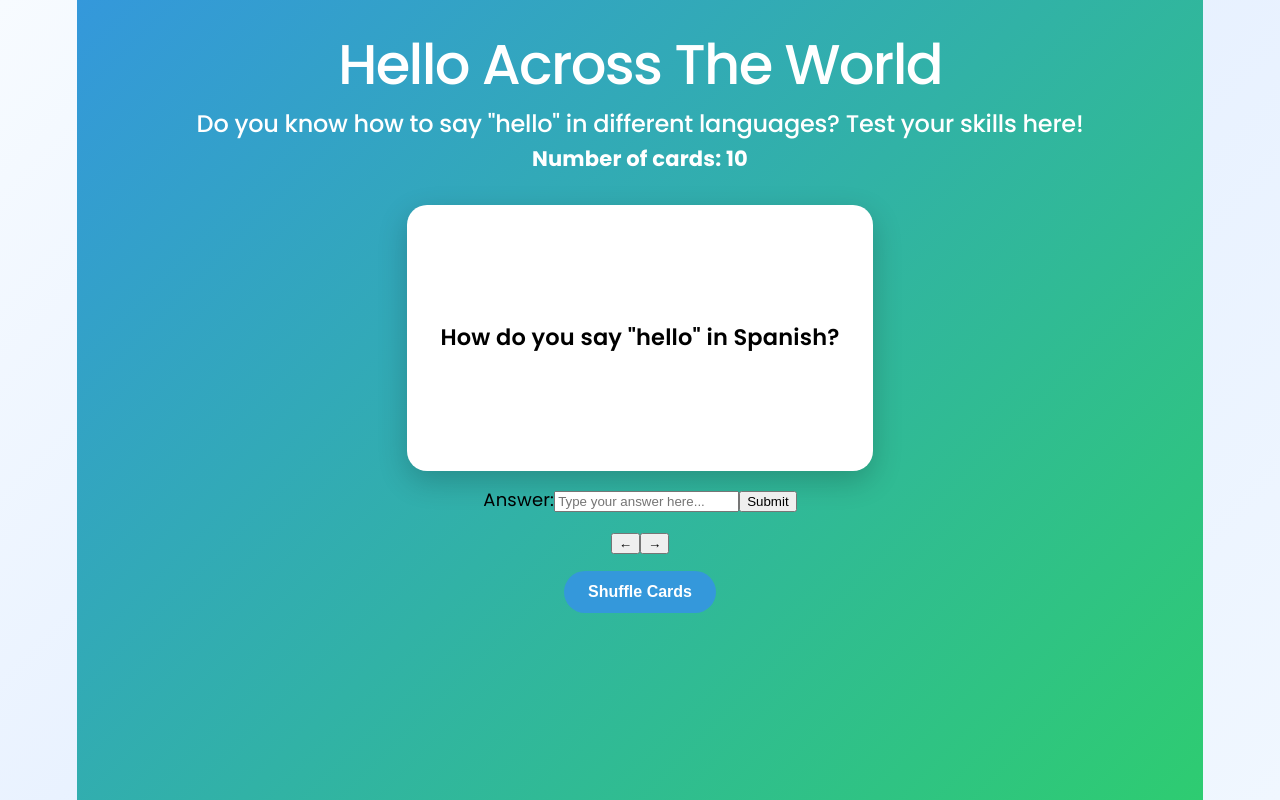
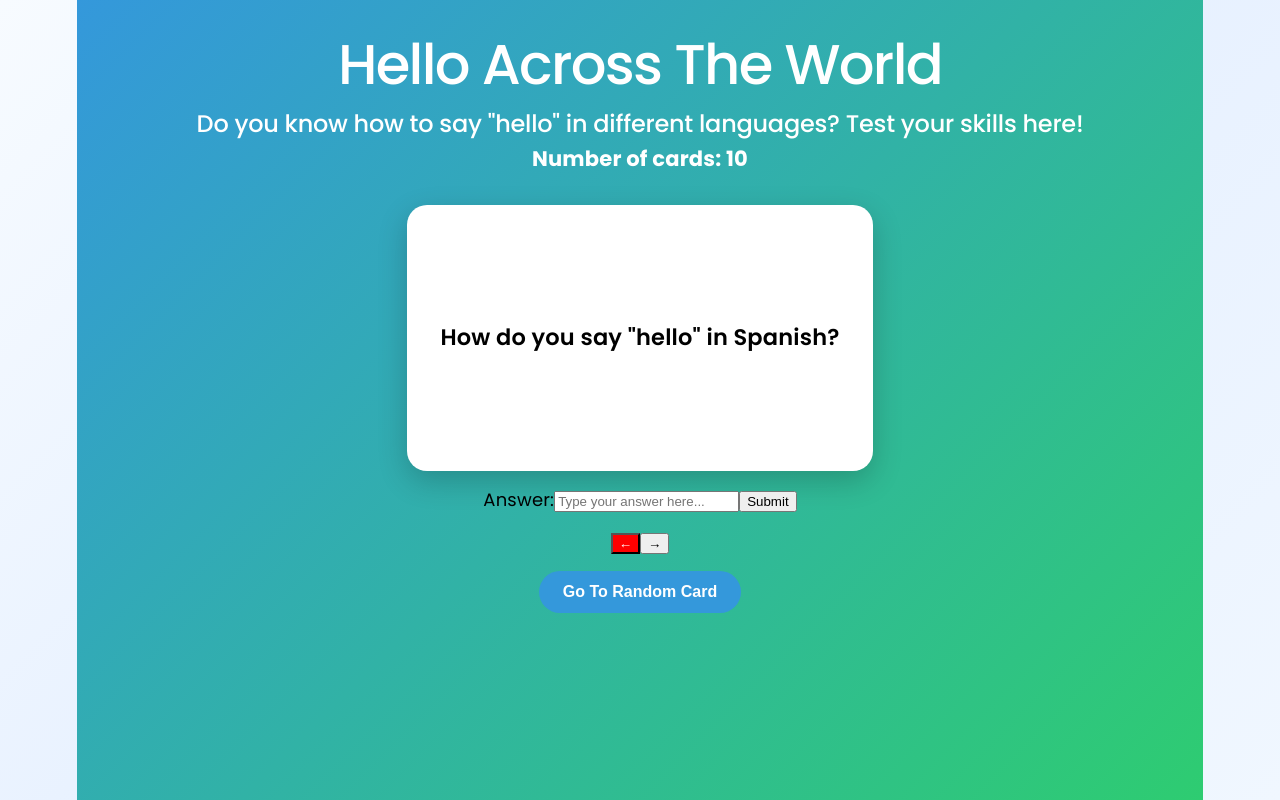
Before and after one commit to mmuskann/Flashcards, a React (Vite) app in the folder Flashcards/: page / in a window 1280 px wide. Built offline with nearby package versions, Linux system fonts and the light colour scheme.

Commit message:
Buttons reflect changes

```diff
--- a/Flashcards/src/App.css
+++ b/Flashcards/src/App.css
@@ -256,3 +256,8 @@ body {
 .incorrect {
   background:red;
 }
+
+.edge-button {
+  background-color: red;
+  color: white;
+}
--- a/Flashcards/src/App.jsx
+++ b/Flashcards/src/App.jsx
@@ -1,7 +1,4 @@
 import { useState } from 'react'
-import reactLogo from './assets/react.svg'
-import viteLogo from './assets/vite.svg'
-import heroImg from './assets/hero.png'
 import './App.css'
 
 function App() {
@@ -9,40 +6,37 @@ function App() {
     { question: 'How do you say "hello" in Spanish?', answer: 'Hola' },
     { question: 'How do you say "hello" in French?', answer: 'Bonjour' },
     { question: 'How do you say "hello" in German?', answer: 'Hallo' },
-    { question: 'How do you say "hello" in Japanese?', answer: 'こんにちは (Konnichiwa)' },
+    { question: 'How do you say "hello" in Japanese?', answer: 'Konnichiwa' },
     { question: 'How do you say "hello" in Italian?', answer: 'Ciao' },
     { question: 'How do you say "hello" in Portuguese?', answer: 'Olá' },
-    { question: 'How do you say "hello" in Mandarin Chinese?', answer: '你好 (Nǐ hǎo)' },
-    { question: 'How do you say "hello" in Russian?', answer: 'Здравствуйте (Zdravstvuyte)' },
-    { question: 'How do you say "hello" in Arabic?', answer: 'مرحبا (Marhaba)' },
-    { question: 'How do you say "hello" in Hindi?', answer: 'नमस्ते (Namaste)' }
+    { question: 'How do you say "hello" in Mandarin Chinese?', answer: 'Nǐ hǎo' },
+    { question: 'How do you say "hello" in Russian?', answer: 'Zdravstvuyte' },
+    { question: 'How do you say "hello" in Arabic?', answer: 'Marhaba' },
+    { question: 'How do you say "hello" in Hindi?', answer: 'Namaste' }
   ];
 
   const [currentCardIndex, setCurrentCardIndex] = useState(0);
   const [isFlipped, setIsFlipped] = useState(false);
   const currentCard = cardPairs[currentCardIndex];
-  const [noNextCard, setNoNextCard] = useState(false);
-  const [noPreviousCard, setNoPreviousCard] = useState(false);
   const [userAnswer, setUserAnswer] = useState('');
   const [answerStatus, setAnswerStatus] = useState(null);
+  const isFirstCard = currentCardIndex === 0;
+  const isLastCard = currentCardIndex === cardPairs.length - 1;
 
   const toggleFlip = () => setIsFlipped((prev) => !prev);
+
   const nextCard = () => {
     if (currentCardIndex + 1 === cardPairs.length) {
-      setNoNextCard(true);
     } else {
       setCurrentCardIndex((prev) => (prev + 1));
-      setNoNextCard(false);
     }
     setIsFlipped(false);
   }
 
   const previousCard = () => {
     if (currentCardIndex === 0) {
-      setNoPreviousCard(true);
     } else {
       setCurrentCardIndex((prev) => (prev - 1));
-      setNoPreviousCard(false);
     }
     setIsFlipped(false);
   }
@@ -91,11 +85,11 @@ function App() {
         </div>
 
         <div className="forward and backward buttons">
-          <button onClick={previousCard}>←</button>
-          <button onClick={nextCard}>→</button>
+          <button onClick={previousCard} className={isFirstCard ? "edge-button" : ""}>←</button>
+          <button onClick={nextCard} className={isLastCard ? "edge-button" : ""}>→</button>
         </div>
         <button className="next-card" onClick={nextCardRandom}>
-          Shuffle Cards
+          Go To Random Card
         </button>
 
       </div>
```
